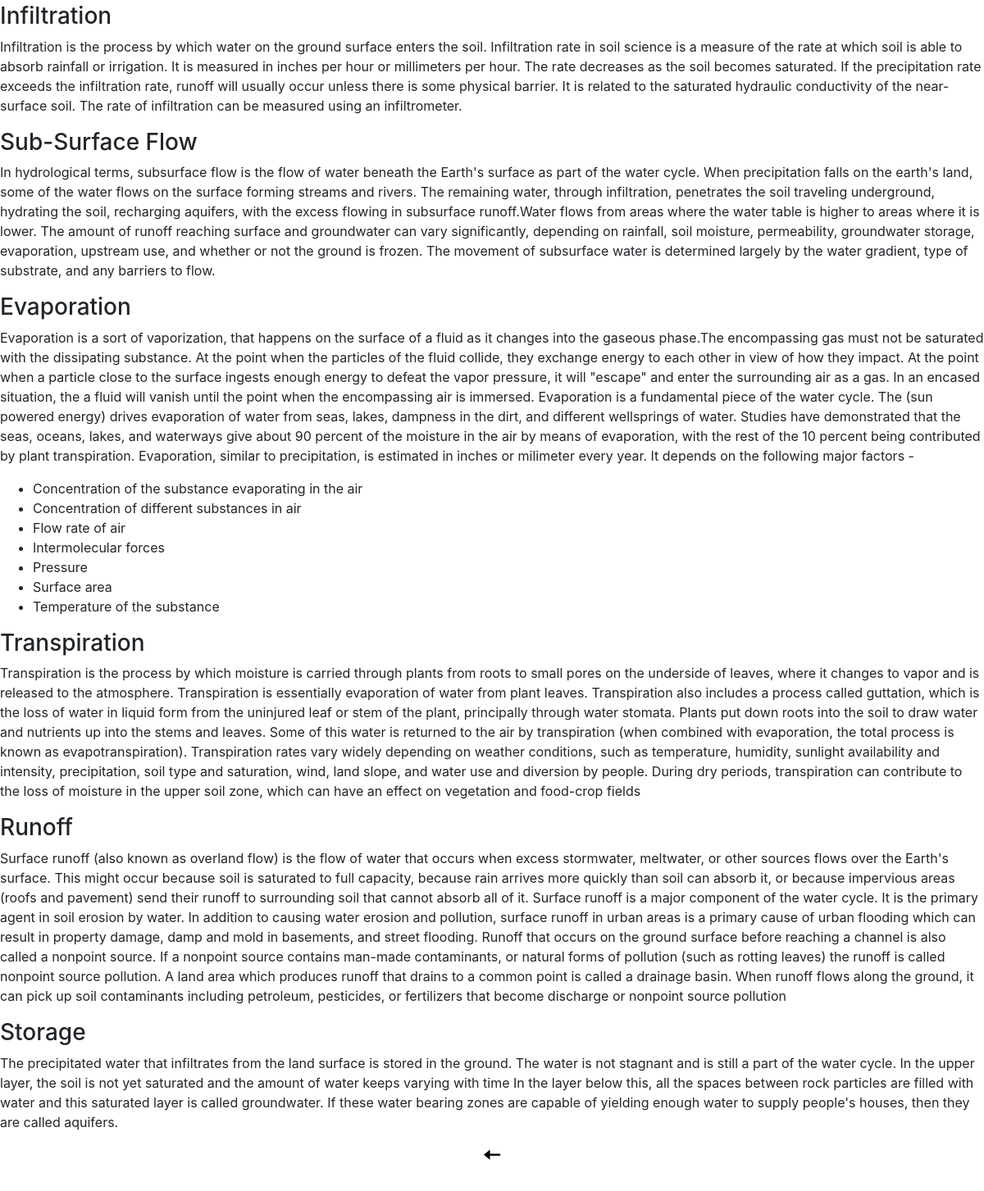
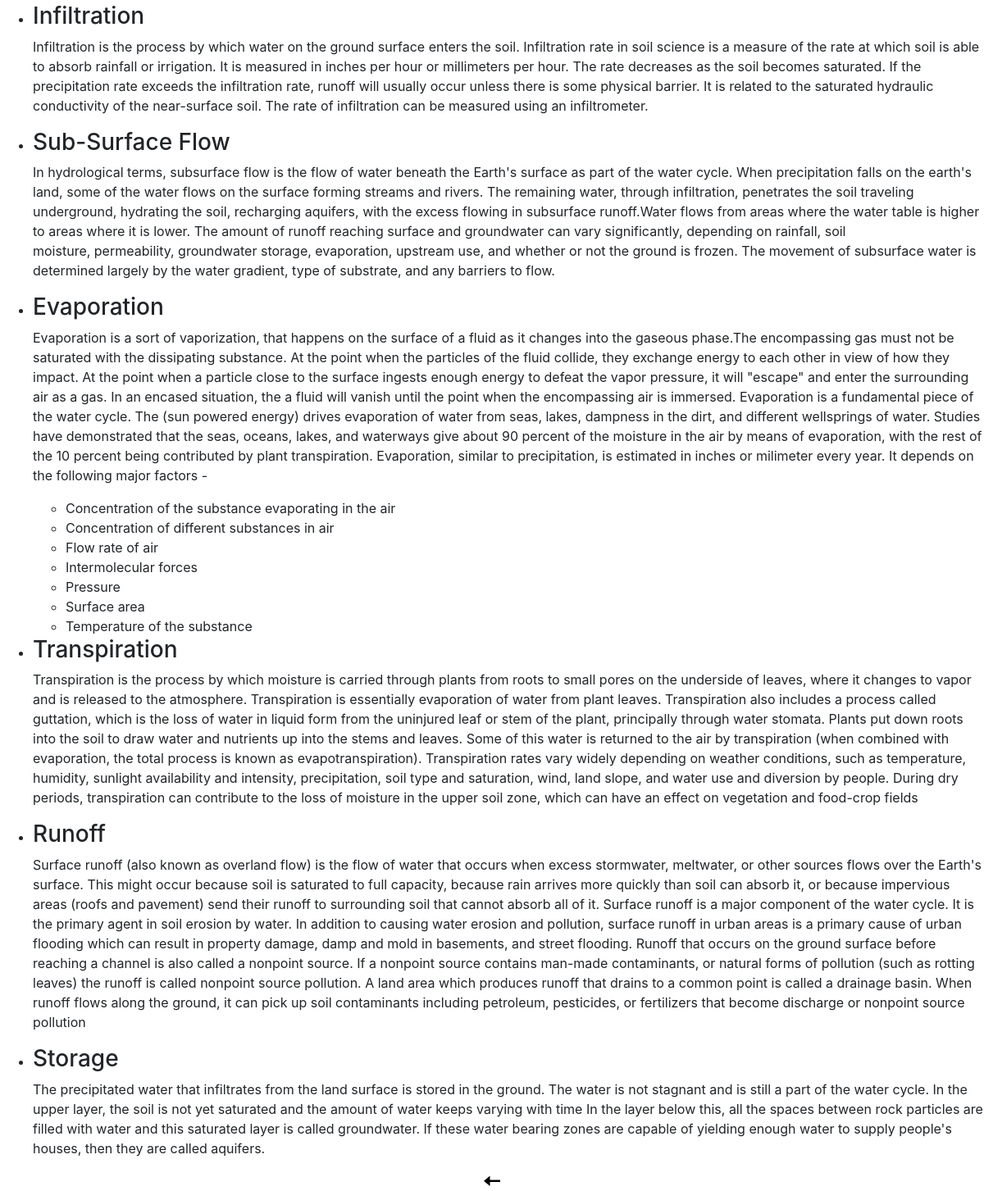
Before and after one commit to statebait/hydropro, an Electron app: page info.html in a window 1200 px wide. Shown: the part 93-1546 px from the top of the page at 82% size. Before the commit the page ends 1514 px from the top, so only its background shows below. Drawn offline with nearby package versions, Linux system fonts and the light colour scheme.

Commit message:
Updated Information

```diff
--- a/info.html
+++ b/info.html
@@ -17,26 +17,32 @@
 
 <body>
   <h1 class="text-center" style="color: #2196f3; padding-top: 20px; padding-bottom: 20px;">Information</h1>
+  <ul>
+    <li>
       <h3>Infiltration</h3>
       <p>
         Infiltration is the process by which water on the ground surface enters the soil. Infiltration rate in soil science is a measure of the rate at which soil is able to absorb rainfall or irrigation. It is measured in inches per hour or millimeters per hour.
-    The rate decreases as the soil becomes saturated. If the precipitation rate exceeds the infiltration rate, runoff will usually occur unless there is some physical barrier. It is related to the saturated hydraulic conductivity of the near-surface soil.
-    The rate of infiltration can be measured using an infiltrometer.
+        The rate decreases as the soil becomes saturated. If the precipitation rate exceeds the infiltration rate, runoff will usually occur unless there is some physical barrier. It is related to the saturated hydraulic conductivity of the near-surface
+        soil. The rate of infiltration can be measured using an infiltrometer.
       </p>
+    </li>
+    <li>
       <h3>Sub-Surface Flow</h3>
       <p>
         In hydrological terms, subsurface flow is the flow of water beneath the Earth's surface as part of the water cycle. When precipitation falls on the earth's land, some of the water flows on the surface forming streams and rivers. The remaining water, through infiltration,
         penetrates the soil traveling underground, hydrating the soil, recharging aquifers, with the excess flowing in subsurface runoff.Water flows from areas where the water table is higher to areas where it is lower. The amount of runoff reaching surface
-    and groundwater can vary significantly, depending on rainfall, soil moisture, permeability, groundwater storage, evaporation, upstream use, and whether or not the ground is frozen. The movement of subsurface water is determined largely by the water
-    gradient, type of substrate, and any barriers to flow.
+        and groundwater can vary significantly, depending on rainfall, soil moisture, permeability, groundwater storage, evaporation, upstream use, and whether or not the ground is frozen. The movement of subsurface water is determined largely by the
+        water gradient, type of substrate, and any barriers to flow.
       </p>
+    </li>
+    <li>
       <h3>Evaporation</h3>
       <p>
         Evaporation is a sort of vaporization, that happens on the surface of a fluid as it changes into the gaseous phase.The encompassing gas must not be saturated with the dissipating substance. At the point when the particles of the fluid collide, they exchange
-    energy to each other in view of how they impact. At the point when a particle close to the surface ingests enough energy to defeat the vapor pressure, it will "escape" and enter the surrounding air as a gas. In an encased situation, the a fluid will
-    vanish until the point when the encompassing air is immersed. Evaporation is a fundamental piece of the water cycle. The (sun powered energy) drives evaporation of water from seas, lakes, dampness in the dirt, and different wellsprings of water. Studies
-    have demonstrated that the seas, oceans, lakes, and waterways give about 90 percent of the moisture in the air by means of evaporation, with the rest of the 10 percent being contributed by plant transpiration. Evaporation, similar to precipitation,
-    is estimated in inches or milimeter every year. It depends on the following major factors -
+        energy to each other in view of how they impact. At the point when a particle close to the surface ingests enough energy to defeat the vapor pressure, it will "escape" and enter the surrounding air as a gas. In an encased situation, the a fluid
+        will vanish until the point when the encompassing air is immersed. Evaporation is a fundamental piece of the water cycle. The (sun powered energy) drives evaporation of water from seas, lakes, dampness in the dirt, and different wellsprings of
+        water. Studies have demonstrated that the seas, oceans, lakes, and waterways give about 90 percent of the moisture in the air by means of evaporation, with the rest of the 10 percent being contributed by plant transpiration. Evaporation, similar
+        to precipitation, is estimated in inches or milimeter every year. It depends on the following major factors -
       </p>
       <ul>
         <li>
@@ -61,28 +67,36 @@
           Temperature of the substance
         </li>
       </ul>
+    </li>
+    <li>
       <h3>Transpiration</h3>
       <p>
         Transpiration is the process by which moisture is carried through plants from roots to small pores on the underside of leaves, where it changes to vapor and is released to the atmosphere. Transpiration is essentially evaporation of water from plant leaves.
-    Transpiration also includes a process called guttation, which is the loss of water in liquid form from the uninjured leaf or stem of the plant, principally through water stomata. Plants put down roots into the soil to draw water and nutrients up into
-    the stems and leaves. Some of this water is returned to the air by transpiration (when combined with evaporation, the total process is known as evapotranspiration). Transpiration rates vary widely depending on weather conditions, such as temperature,
-    humidity, sunlight availability and intensity, precipitation, soil type and saturation, wind, land slope, and water use and diversion by people. During dry periods, transpiration can contribute to the loss of moisture in the upper soil zone, which
-    can have an effect on vegetation and food-crop fields
+        Transpiration also includes a process called guttation, which is the loss of water in liquid form from the uninjured leaf or stem of the plant, principally through water stomata. Plants put down roots into the soil to draw water and nutrients
+        up into the stems and leaves. Some of this water is returned to the air by transpiration (when combined with evaporation, the total process is known as evapotranspiration). Transpiration rates vary widely depending on weather conditions, such
+        as temperature, humidity, sunlight availability and intensity, precipitation, soil type and saturation, wind, land slope, and water use and diversion by people. During dry periods, transpiration can contribute to the loss of moisture in the upper
+        soil zone, which can have an effect on vegetation and food-crop fields
       </p>
+    </li>
+    <li>
       <h3>Runoff</h3>
       <p>
         Surface runoff (also known as overland flow) is the flow of water that occurs when excess stormwater, meltwater, or other sources flows over the Earth's surface. This might occur because soil is saturated to full capacity, because rain arrives more quickly
         than soil can absorb it, or because impervious areas (roofs and pavement) send their runoff to surrounding soil that cannot absorb all of it. Surface runoff is a major component of the water cycle. It is the primary agent in soil erosion by water.
-    In addition to causing water erosion and pollution, surface runoff in urban areas is a primary cause of urban flooding which can result in property damage, damp and mold in basements, and street flooding. Runoff that occurs on the ground surface before
-    reaching a channel is also called a nonpoint source. If a nonpoint source contains man-made contaminants, or natural forms of pollution (such as rotting leaves) the runoff is called nonpoint source pollution. A land area which produces runoff that
-    drains to a common point is called a drainage basin. When runoff flows along the ground, it can pick up soil contaminants including petroleum, pesticides, or fertilizers that become discharge or nonpoint source pollution
+        In addition to causing water erosion and pollution, surface runoff in urban areas is a primary cause of urban flooding which can result in property damage, damp and mold in basements, and street flooding. Runoff that occurs on the ground surface
+        before reaching a channel is also called a nonpoint source. If a nonpoint source contains man-made contaminants, or natural forms of pollution (such as rotting leaves) the runoff is called nonpoint source pollution. A land area which produces
+        runoff that drains to a common point is called a drainage basin. When runoff flows along the ground, it can pick up soil contaminants including petroleum, pesticides, or fertilizers that become discharge or nonpoint source pollution
       </p>
+    </li>
+    <li>
       <h3>Storage</h3>
       <p>
         The precipitated water that infiltrates from the land surface is stored in the ground. The water is not stagnant and is still a part of the water cycle. In the upper layer, the soil is not yet saturated and the amount of water keeps varying with time
         In the layer below this, all the spaces between rock particles are filled with water and this saturated layer is called groundwater. If these water bearing zones are capable of yielding enough water to supply people's houses, then they are called
         aquifers.
       </p>
+    </li>
+  </ul>
   <div class="text-center">
     <a href="index.html">
             <img style="height: 20px; width: 50px;" src="./assets/images/arrow-left.svg">
```
Lines whose indentation alone changed are shown as unchanged.
